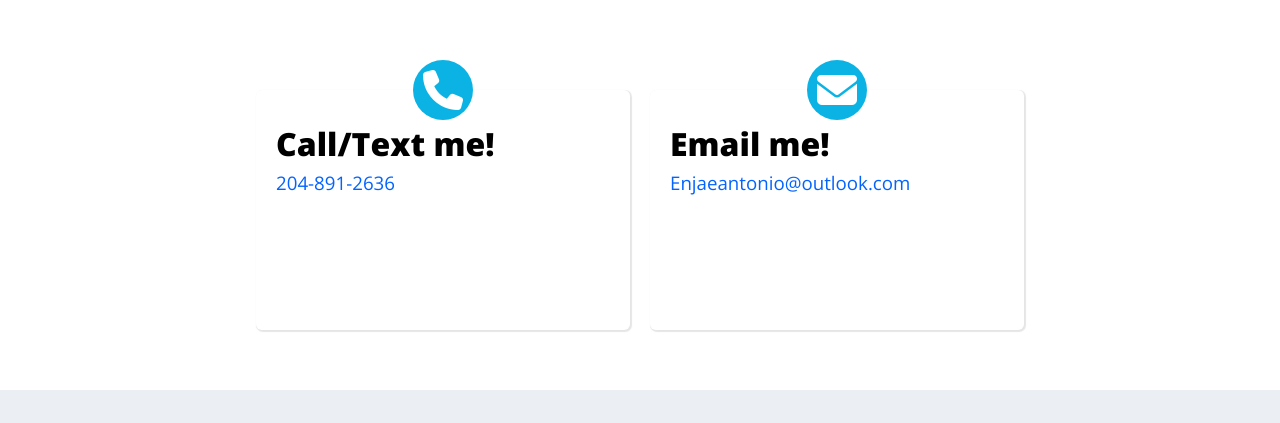
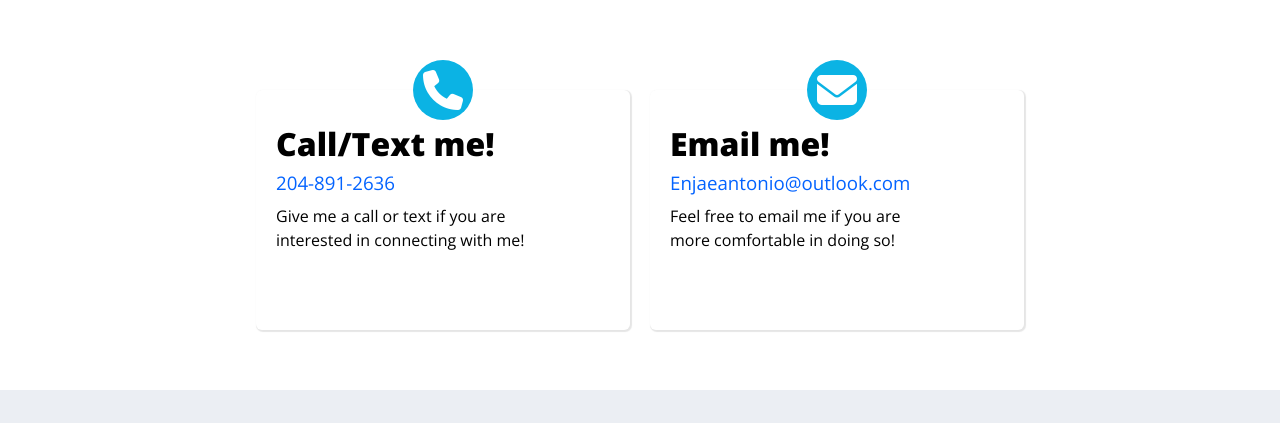
Before and after one commit to EnjaeAntonio/personal-website, a plain HTML site: page index.html in a window 1280 px wide. Shown: the part 1600-2023 px from the top of the page. Drawn offline with nearby package versions, Linux system fonts and the light colour scheme.

Commit message:
added some context

```diff
--- a/assets/style/style.css
+++ b/assets/style/style.css
@@ -207,6 +207,9 @@ img {
     padding: 60px 0;
 }
 
+.contact-info p {
+    text-align: left;
+}
 
 .row {
     display: flex;
--- a/index.html
+++ b/index.html
@@ -81,6 +81,7 @@
                         <div class="contact-info">
                             <h2>Call/Text me!</h2>
                             <h3>204-891-2636</h3>
+                            <p>Give me a call or text if you are interested in connecting with me!</p>
                         </div>
                     </div>
                     <div class="column mail">
@@ -90,6 +91,7 @@
                         <div class="contact-info">
                             <h2>Email me!</h2>
                             <h3>Enjaeantonio@outlook.com</h3>
+                            <p>Feel free to email me if you are more comfortable in doing so!</p>
                         </div>
                     </div>
                 </section>
```
